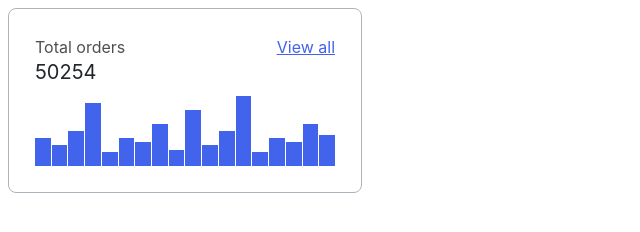
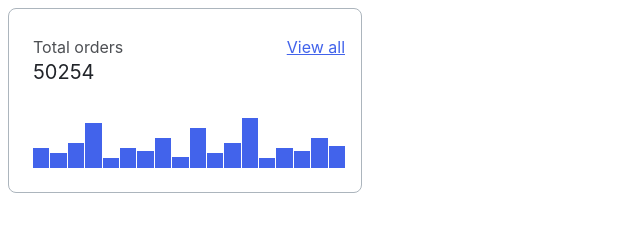
Before and after one commit to pavelvz/htmlcss-20230227_tibr7, a website: page 04-lection2/01-histogram/index.html in a window 1280 px wide. Shown: the whole page, without its empty margins (0-640 px from the left). Drawn offline with Linux system fonts and the light colour scheme.

Commit message:
изменения файлов

```diff
--- a/04-lection2/01-histogram/histogram.css
+++ b/04-lection2/01-histogram/histogram.css
@@ -1,13 +1,17 @@
 .histogram{
     box-sizing: border-box;
-    padding: 26px;
-    width: 354px;
-    height: 185px;
+    padding: 26px 16px 24px 24px;
+
     background: var(--white);
     border: 1px solid var(--grey-3);
     border-radius: 8px;
     display: flex;
     flex-direction: column;
+}
+.histogram_m{
+    width: 354px;
+    height: 185px;
+
 }
 
 
@@ -15,7 +19,7 @@
     display: flex;
     justify-content: space-between;
 }
-.histogram__view > a{
+.histogram__link{
     font-family: 'Inter';
     font-style: normal;
     font-weight: 400;
@@ -36,28 +40,24 @@
     opacity: 0.8;
 }
 
-.histogram__total_orders{
+.histogram__total{
     font-family: 'Inter';
     font-style: normal;
     font-weight: 400;
     font-size: 20px;
     line-height: 26px;
-     color: var(--black);
+    color: var(--black);
     flex-grow: 1;
 }
 
 .histogram__chart{
-    height:70px;
+    height:50px;
     display: flex;
     align-items: flex-end;
+    gap:1px;
 
 }
 .histogram__column{
     flex-grow: 1;
     background: #4263EB;
 }
-
-
-.histogram__chart_m{
-gap:1px;
-}
--- a/04-lection2/01-histogram/index.html
+++ b/04-lection2/01-histogram/index.html
@@ -6,13 +6,13 @@
         <link rel="stylesheet" href="./histogram.css">
     </head>
     <body>
-    <div class="histogram ">
+    <div class="histogram histogram_m">
         <div class="histogram__header">
             <div class="histogram__title">Total orders</div>
-            <div class="histogram__view"><a href="/">View all</a></div>
+            <a class="histogram__link" href="/">View all</a>
         </div>
 
-        <div class="histogram__total_orders">50254</div>
+        <div class="histogram__total">50254</div>
 
         <div class="histogram__chart histogram__chart_m">
             <div style="height:40%" class="histogram__column"></div>
```
